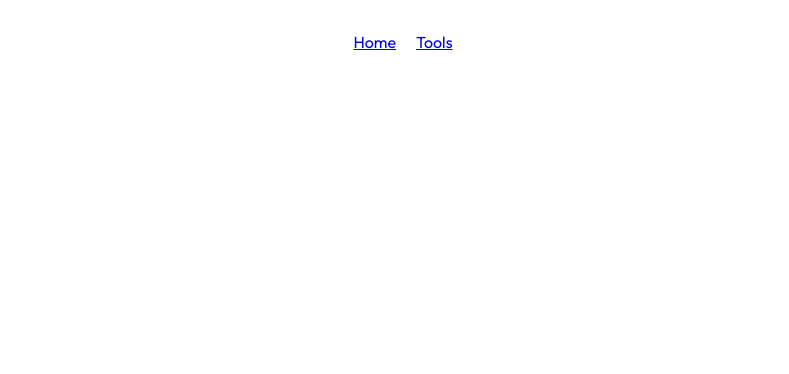
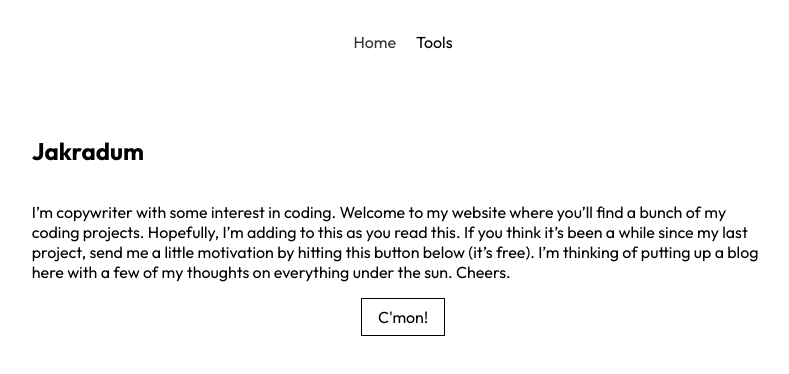
Before and after one commit to jakradum/portfolio, a React (Create React App) app: page / in a window 1280 px wide. Shown: the top 374 px of the page, without its empty margins (237-1026 px from the left). Built offline with nearby package versions, Linux system fonts and the light colour scheme.

Commit message:
home section + styling of menu done

```diff
--- a/src/ErrorElement.jsx
+++ b/src/ErrorElement.jsx
@@ -2,7 +2,8 @@ import { NavLink } from "react-router-dom";
 export const ErrorElement = () => {
   return (
     <div>
-      404, bitch
+      <h2>404</h2>
+      <p>I'm not sure what you're looking for in life, but you won't find it here.</p>
       <div>
         <NavLink to="/">Go back home</NavLink>
       </div>
--- a/src/home.jsx
+++ b/src/home.jsx
@@ -1,6 +1,18 @@
-import { NavLink, Outlet } from 'react-router-dom';
+import { NavLink, Outlet, useLocation } from 'react-router-dom';
+
+const HomePage = () => {
+  return (
+    <section className='flex'>
+      <h1>Jakradum</h1>
+      <p>I’m copywriter with some interest in coding. Welcome to my website where you’ll find a bunch of my coding projects. Hopefully, I’m adding to this as you read this. If you think it’s been a while since my last project, send me a little motivation by hitting this button below (it’s free). I’m thinking of putting up a blog here with a few of my thoughts on everything under the sun. Cheers.</p>
+      <button>C'mon!</button>
+    </section>
+  );
+};
 
 const Home = () => {
+  const location = useLocation();
+
   return (
     <div>
       <menu className="menu flex">
@@ -19,9 +31,10 @@ const Home = () => {
       </menu>
 
       <main>
-        <Outlet />
+        {location.pathname === '/' ? <HomePage /> : <Outlet />}
       </main>
     </div>
   );
 };
+
 export default Home;
--- a/src/index.css
+++ b/src/index.css
@@ -10,13 +10,31 @@
 body {
   display: flex;
   flex-direction: column;
-  justify-content: flex-start; /* Ensure the header stays at the top */
   align-items: center;
   background-color: var(--bg-colour);
-  height: 100vh;
+  min-height: 100vh;
   font-family: var(--font-fam);
   margin: 0;
   padding: 0;
+}
+button {
+  background-color: white;
+  border: 1px solid black;
+  font-family: var(--font-fam);
+  padding: 8px 16px;
+  cursor: pointer;
+  color: black;
+  font-size: 16px;
+  border-radius: 0; /* Ensures sharp corners */
+  transition: all 0.3s ease;
+}
+
+button:hover {
+color: #06f; /* Slight grey on hover for better UX */
+}
+
+button:active {
+  color: #06f; /* Darker grey when clicked */
 }
 
 .header {
@@ -47,6 +65,17 @@ body {
 
 .nav-item:last-child {
   margin-right: 0;
+}
+.nav-item .nav {
+  color: black;
+  text-decoration: none;
+  transition: color 0.3s ease;
+}
+
+.nav-item .nav:hover,
+.nav-item .nav.active {
+  color: #333333;  /* Dark grey */
+  text-decoration: none;
 }
 
 .button-59 {
@@ -110,6 +139,8 @@ fieldset {
   border: none;
 }
 
+
+
 .password {
   display: flex;
   flex-direction: column;
@@ -161,6 +192,22 @@ input {
 
 .customPw {
   height: 1rem;
+}
+
+section {
+  display: flex;
+  flex-direction: column;
+  margin: 2rem auto; /* This centers the section horizontally */
+  padding: 1rem;
+  width: 100%;
+  max-width: 75%;
+  box-sizing: border-box;
+}
+
+section h1,
+section p {
+  width: 80%;
+  /* Remove text-align: center if you don't want centered text */
 }
 
 .charCount {
@@ -299,3 +346,44 @@ details li {
   font-size: 0.95rem;
   margin: 0 0 1rem;
 }
+.dropdown {
+  position: relative;
+}
+
+.dropdown-toggle {
+  background: none;
+  border: none;
+  cursor: pointer;
+  font-family: inherit;
+  font-size: inherit;
+  color: inherit;
+}
+
+.dropdown-menu {
+  position: absolute;
+  top: 100%;
+  left: 0;
+  background-color: white;
+  border: 1px solid #ccc;
+  border-radius: 4px;
+  padding: 0.5rem 0;
+  list-style: none;
+  display: none;
+}
+
+.dropdown-menu.show {
+  display: block;
+}
+
+.dropdown-menu li {
+  padding: 0.25rem 1rem;
+}
+
+.dropdown-menu a {
+  color: black;
+  text-decoration: none;
+}
+
+.dropdown-menu a:hover {
+  color: #333333;
+}
```
